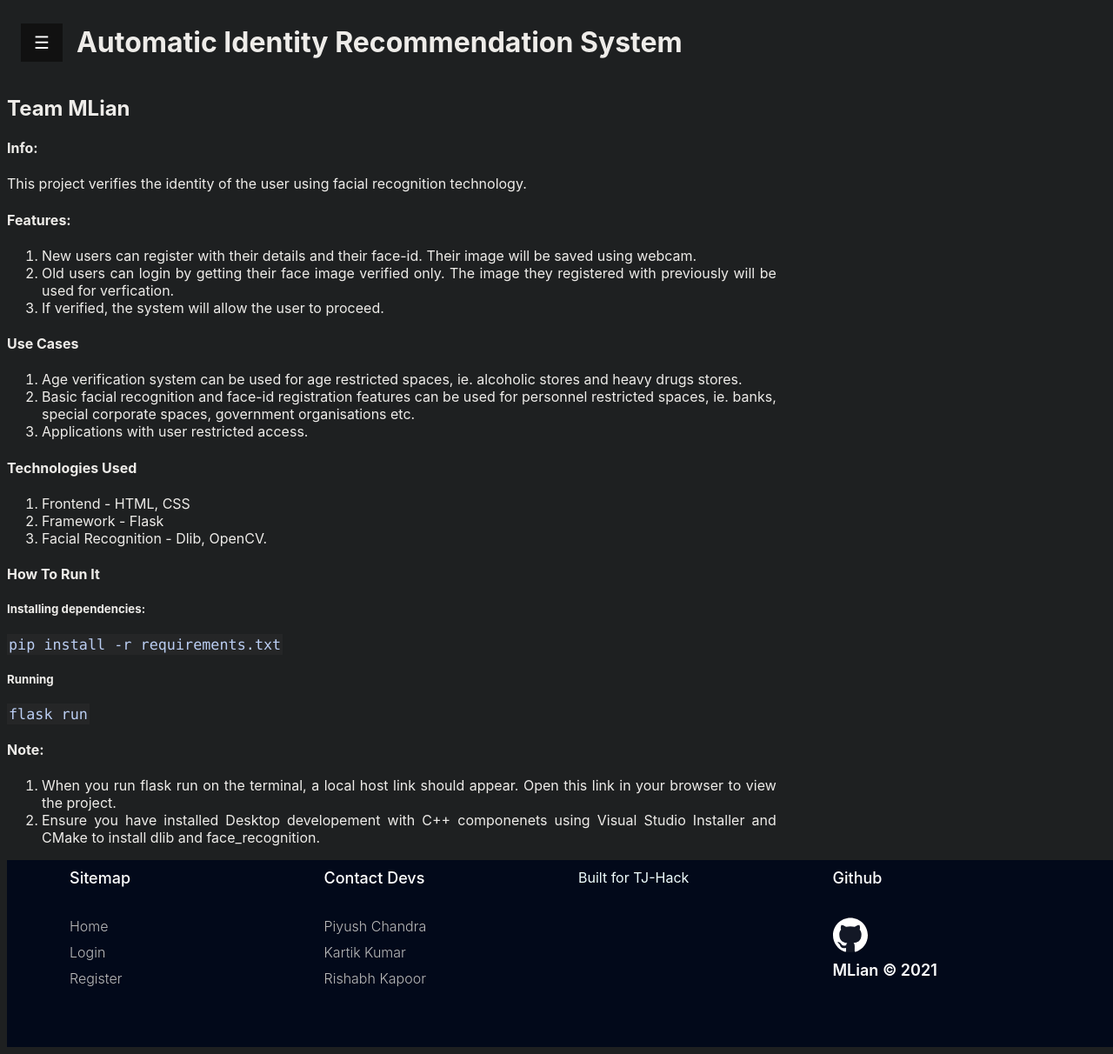
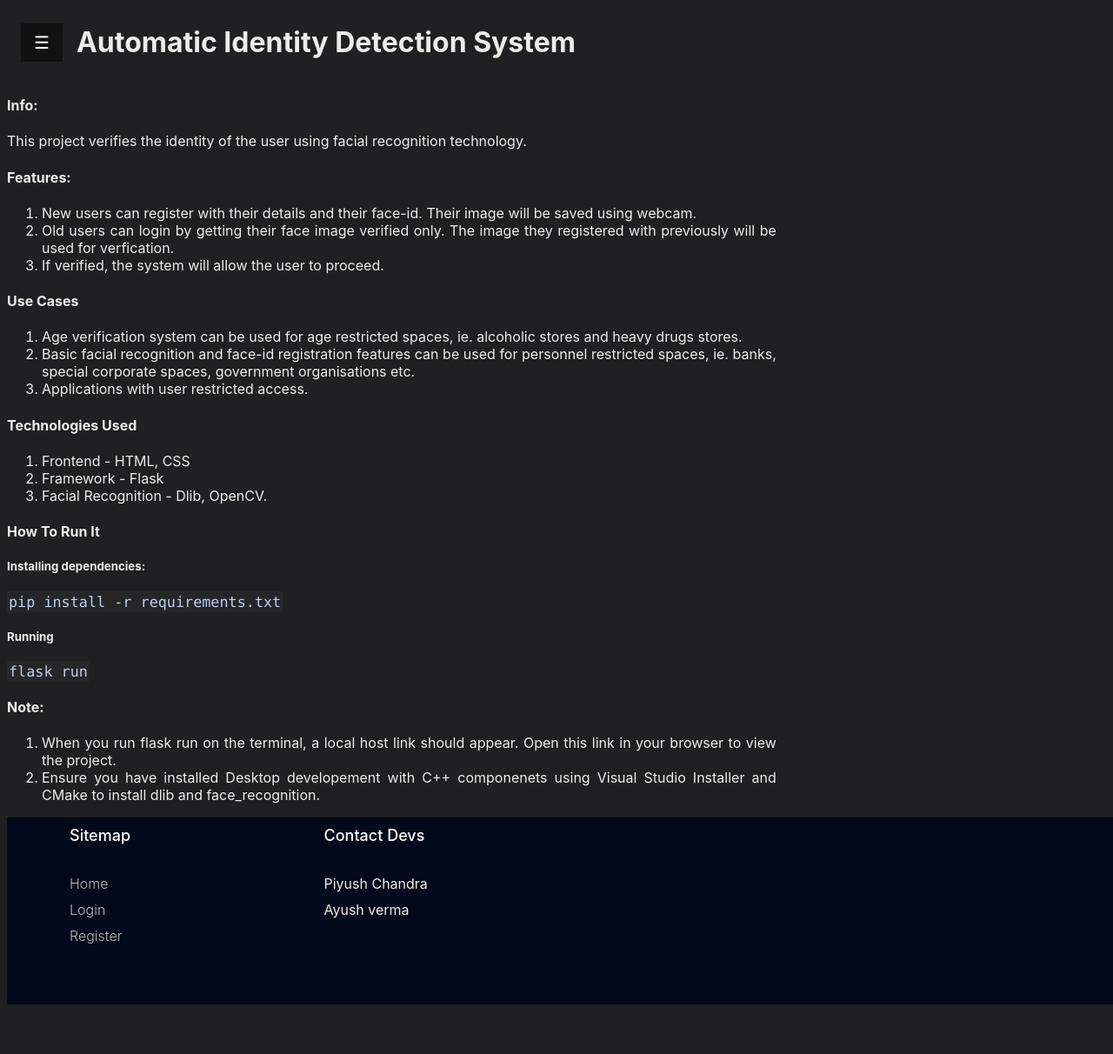
Before and after one commit to piyushchandra357/VFace, a Flask app: page / in a window 1280 px wide; the page is wider, and only the part inside the window is pictured. Shown: that part at 87% size. After the commit the page ends 1155 px from the top of that part, so only its background shows below. Run offline with Flask 2, Linux system fonts and the light colour scheme.

Commit message:
Project Update

```diff
--- a/templates/index.html
+++ b/templates/index.html
@@ -25,9 +25,8 @@
     <div id="main">
         <button class="openbtn" onclick="openNav()">☰ </button>
     </div>
-    <h1>Automatic Identity Recommendation System</h1>
+    <h1>Automatic Identity Detection System</h1>
 </div>
-<h2>Team MLian</h2>
 
 <h4>Info:</h4>
 
@@ -91,22 +90,15 @@
            <div class="footer-col">
              <ul>
                <li><h4>Contact Devs</h4></li>
-               <li><a href="mailto:piyush.chandra2013@gmail.com">Piyush Chandra</a></li>
-               <li><a href="er.kartik18102016@gmail.com">Kartik Kumar</a></li>
-               <li><a href="">Rishabh kapoor</a></li>
+               <li>Piyush Chandra</li>
+               <li>Ayush verma</li>
              </ul>
            </div>
            <div class="footer-col">
              <ul>
-               <li style="color: azure;">Built for TJ-Hack</a></li>
+               <li style="color: azure;"></a></li>
              </ul>
            </div>
-           <div class="footer-col">
-             <h4>Github</h4>
-             <div class="social-links">
-               <a href="https://github.com/technojam/MLian" target="_blank"><i style="fill: white;"><svg role="img" viewBox="0 0 24 24" xmlns="http://www.w3.org/2000/svg"><title>GitHub</title><path d="M12 .297c-6.63 0-12 5.373-12 12 0 5.303 3.438 9.8 8.205 11.385.6.113.82-.258.82-.577 0-.285-.01-1.04-.015-2.04-3.338.724-4.042-1.61-4.042-1.61C4.422 18.07 3.633 17.7 3.633 17.7c-1.087-.744.084-.729.084-.729 1.205.084 1.838 1.236 1.838 1.236 1.07 1.835 2.809 1.305 3.495.998.108-.776.417-1.305.76-1.605-2.665-.3-5.466-1.332-5.466-5.93 0-1.31.465-2.38 1.235-3.22-.135-.303-.54-1.523.105-3.176 0 0 1.005-.322 3.3 1.23.96-.267 1.98-.399 3-.405 1.02.006 2.04.138 3 .405 2.28-1.552 3.285-1.23 3.285-1.23.645 1.653.24 2.873.12 3.176.765.84 1.23 1.91 1.23 3.22 0 4.61-2.805 5.625-5.475 5.92.42.36.81 1.096.81 2.22 0 1.606-.015 2.896-.015 3.286 0 .315.21.69.825.57C20.565 22.092 24 17.592 24 12.297c0-6.627-5.373-12-12-12"/></svg></i></a>
-               <h4 style="font-weight: 600;">MLian © 2021</h4>
-             </div>
            </div>
          </div>
        </div>
```
Also changed, not shown: UserImage/Piyush_Chandra.jpeg (added), UserImage/preeti_bajaj_vc.png (deleted).
